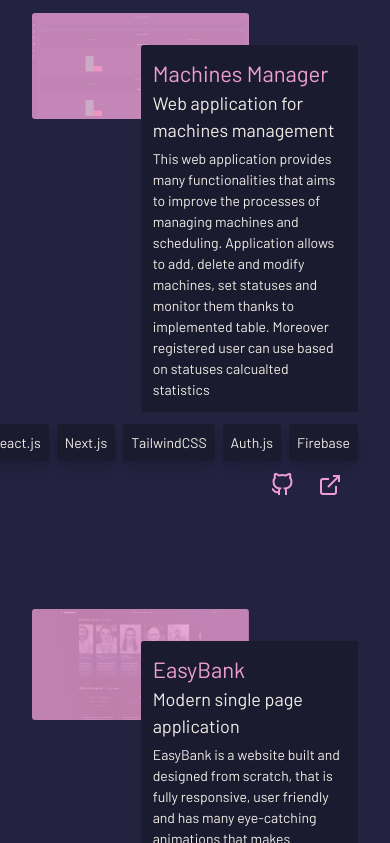
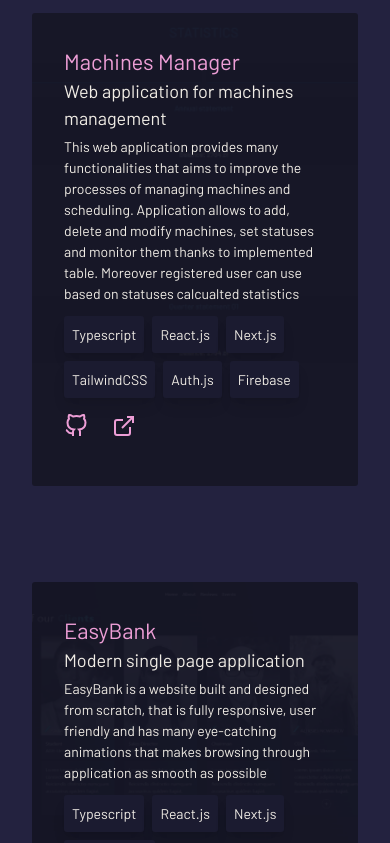
Before and after one commit to jakubgornik/portfolio, a Next.js app: page / in a window 390 px wide. Shown: the part 2161-3004 px from the top of the page. Built offline with nearby package versions, Linux system fonts and the light colour scheme.

Commit message:
projects section mobile

```diff
--- a/app/components/ProjectPresentation.tsx
+++ b/app/components/ProjectPresentation.tsx
@@ -15,23 +15,33 @@ const ProjectPresentation = ({
   alt,
 }: {
   technologies: string[];
-  description: ReactNode;
+  description: string[];
   githubUrl: string;
   siteUrl: string;
   img: StaticImageData;
   alt: string;
 }) => {
   return (
-    <li className="grid grid-cols-6">
+    <>
+      <li className="hidden grid-cols-6 md:grid">
         <Image
           src={img}
           alt={alt}
           className="col-[1/5] row-[1/2] rounded-[3px]"
         />
         <div className="col-[3/-1] row-[1/2] pt-8">
-        {description}
-
-        <div className="flex flex-col gap-3">
+          <div className="flex flex-col rounded-[3px] bg-purple p-3 xl:p-6">
+            <span className="text-[22px] text-lightPink xl:text-[26px]">
+              {description[0]}
+            </span>
+            <span className="text-[18px] text-yellowishWhite xl:text-[22px]">
+              {description[1]}
+            </span>
+            <div className="mt-1 text-[14px] text-yellowishWhite xl:text-[16px]">
+              {description[2]}
+            </div>
+          </div>
+          <div className="flex flex-col gap-4">
             <ul className="flex justify-end gap-2 pt-3 text-[14px]">
               {technologies.map((title, index) => (
                 <TechnologyCard
@@ -53,6 +63,48 @@ const ProjectPresentation = ({
           </div>
         </div>
       </li>
+
+      <li className="relative flex md:hidden">
+        <Image
+          src={img}
+          alt={alt}
+          objectFit="cover"
+          layout="fill"
+          className="rounded-[3px]"
+        />
+        <div className="z-100 relative flex flex-col p-8">
+          <span className="text-[22px] text-lightPink xl:text-[26px]">
+            {description[0]}
+          </span>
+          <span className="text-[18px] text-yellowishWhite xl:text-[22px]">
+            {description[1]}
+          </span>
+          <div className="mt-1 max-w-lg text-[14px] text-yellowishWhite xl:text-[16px]">
+            {description[2]}
+          </div>
+          <div className="flex flex-col gap-4">
+            <ul className="flex flex-wrap gap-2 pt-3 text-[14px]">
+              {technologies.map((title, index) => (
+                <TechnologyCard
+                  key={index}
+                  index={index}
+                  title={title}
+                  variant="project"
+                />
+              ))}
+            </ul>
+            <div className="flex gap-2">
+              <Link target="_blank" href={githubUrl}>
+                <GithubSecondaryIcon />
+              </Link>
+              <Link target="_blank" href={siteUrl}>
+                <LinkIcon />
+              </Link>
+            </div>
+          </div>
+        </div>
+      </li>
+    </>
   );
 };
 
--- a/app/content/ProjectsSection.tsx
+++ b/app/content/ProjectsSection.tsx
@@ -1,10 +1,17 @@
 "use client";
 import imageP1 from "../../public/img/machinesManager.png";
 import imageP2 from "../../public/img/easyBank.png";
+import imageMobileP1 from "../../public/img/machinesManagerMobile.png";
+import imageMobileP2 from "../../public/img/easyBankMobile.png";
 import Container from "../components/Container";
 import SectionHeader from "../components/SectionHeader";
 import { useSectionInView } from "../hooks/useSectionInView";
-import { MachinesManagerTech, EasyBankTech } from "../utils/data";
+import {
+  machinesManagerTech,
+  easyBankTech,
+  easyBankDesc,
+  machinesManagerDesc,
+} from "../utils/data";
 import ProjectPresentation from "../components/ProjectPresentation";
 
 const ProjectsSection = () => {
@@ -19,54 +26,40 @@ const ProjectsSection = () => {
           className="flex scroll-mt-6 flex-col pt-52"
         >
           <SectionHeader index="04" title="Projects" />
-          <ul className="flex flex-col gap-24 pt-3">
+          <ul className="hidden flex-col gap-12 pt-3 md:flex lg:gap-24 xl:gap-32">
             <ProjectPresentation
               img={imageP1}
               alt="MachinesManager site image"
               githubUrl="https://github.com/jakubgornik/portfolio"
               siteUrl="https://machines-manager.vercel.app/"
-              technologies={MachinesManagerTech}
-              description={
-                <div className="flex flex-col rounded-[3px] bg-purple p-3 xl:p-6">
-                  <span className="text-[22px] text-lightPink xl:text-[26px]">
-                    Machines Manager
-                  </span>
-                  <span className="text-[18px] text-yellowishWhite xl:text-[22px]">
-                    Web application for machines management
-                  </span>
-                  <div className="mt-1 text-[14px] text-yellowishWhite xl:text-[16px]">
-                    This web application provides many functionalities that aims
-                    to improve the processes of managing machines and
-                    scheduling. Application allows to add, delete and modify
-                    machines, set statuses and monitor them thanks to
-                    implemented table. Moreover registered user can use based on
-                    statuses calcualted statistics
-                  </div>
-                </div>
-              }
+              technologies={machinesManagerTech}
+              description={machinesManagerDesc}
             />
             <ProjectPresentation
               img={imageP2}
               alt="Easybank site image"
               githubUrl="https://github.com/jakubgornik/banking-site"
               siteUrl="https://banking-site-henna.vercel.app/"
-              technologies={EasyBankTech}
-              description={
-                <div className="flex flex-col rounded-[3px] bg-purple p-3 xl:p-6">
-                  <span className="text-[22px] text-lightPink xl:text-[26px]">
-                    EasyBank
-                  </span>
-                  <span className="text-[18px] text-yellowishWhite xl:text-[22px]">
-                    Modern single page application
-                  </span>
-                  <div className="mt-1 text-[14px] text-yellowishWhite xl:text-[16px]">
-                    EasyBank is a website built and designed from scratch, that
-                    is fully responsive, user friendly and has many eye-catching
-                    animations that makes browsing through application as smooth
-                    as possible
-                  </div>
-                </div>
-              }
+              technologies={easyBankTech}
+              description={easyBankDesc}
+            />
+          </ul>
+          <ul className="flex flex-col gap-24 pt-3 md:hidden">
+            <ProjectPresentation
+              img={imageMobileP1}
+              alt="MachinesManager site image"
+              githubUrl="https://github.com/jakubgornik/portfolio"
+              siteUrl="https://machines-manager.vercel.app/"
+              technologies={machinesManagerTech}
+              description={machinesManagerDesc}
+            />
+            <ProjectPresentation
+              img={imageMobileP2}
+              alt="Easybank site image"
+              githubUrl="https://github.com/jakubgornik/banking-site"
+              siteUrl="https://banking-site-henna.vercel.app/"
+              technologies={easyBankTech}
+              description={easyBankDesc}
             />
           </ul>
         </div>
--- a/app/utils/data.ts
+++ b/app/utils/data.ts
@@ -27,7 +27,7 @@ export const navigationLinks = [
 
 export type SectionNames = (typeof navigationLinks)[number]["name"];
 
-export const MachinesManagerTech = [
+export const machinesManagerTech = [
   "Typescript",
   "React.js",
   "Next.js",
@@ -35,7 +35,7 @@ export const MachinesManagerTech = [
   "Auth.js",
   "Firebase",
 ];
-export const EasyBankTech = [
+export const easyBankTech = [
   "Typescript",
   "React.js",
   "Next.js",
@@ -83,3 +83,15 @@ export const jobs = [
     ],
   },
 ];
+
+export const machinesManagerDesc = [
+  "Machines Manager",
+  "Web application for machines management",
+  "This web application provides many functionalities that aims to improve the processes of managing machines and scheduling. Application allows to add, delete and modify machines, set statuses and monitor them thanks to implemented table. Moreover registered user can use based on statuses calcualted statistics",
+];
+
+export const easyBankDesc = [
+  "EasyBank",
+  "Modern single page application",
+  "EasyBank is a website built and designed from scratch, that is fully responsive, user friendly and has many eye-catching animations that makes browsing through application as smooth as possible",
+];
```
Also changed, not shown: public/img/easyBankMobile.png (added), public/img/machinesManagerMobile.png (added). Lines whose indentation alone changed are shown as unchanged.
